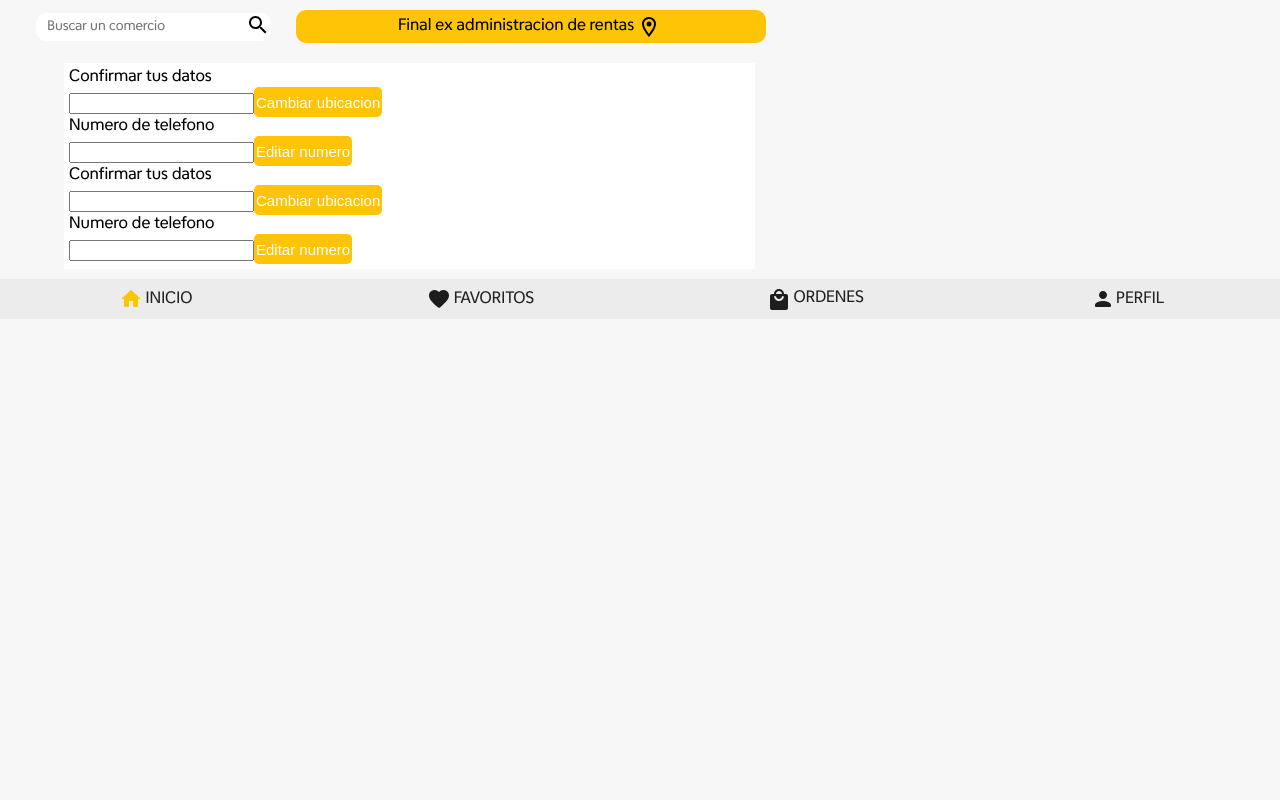
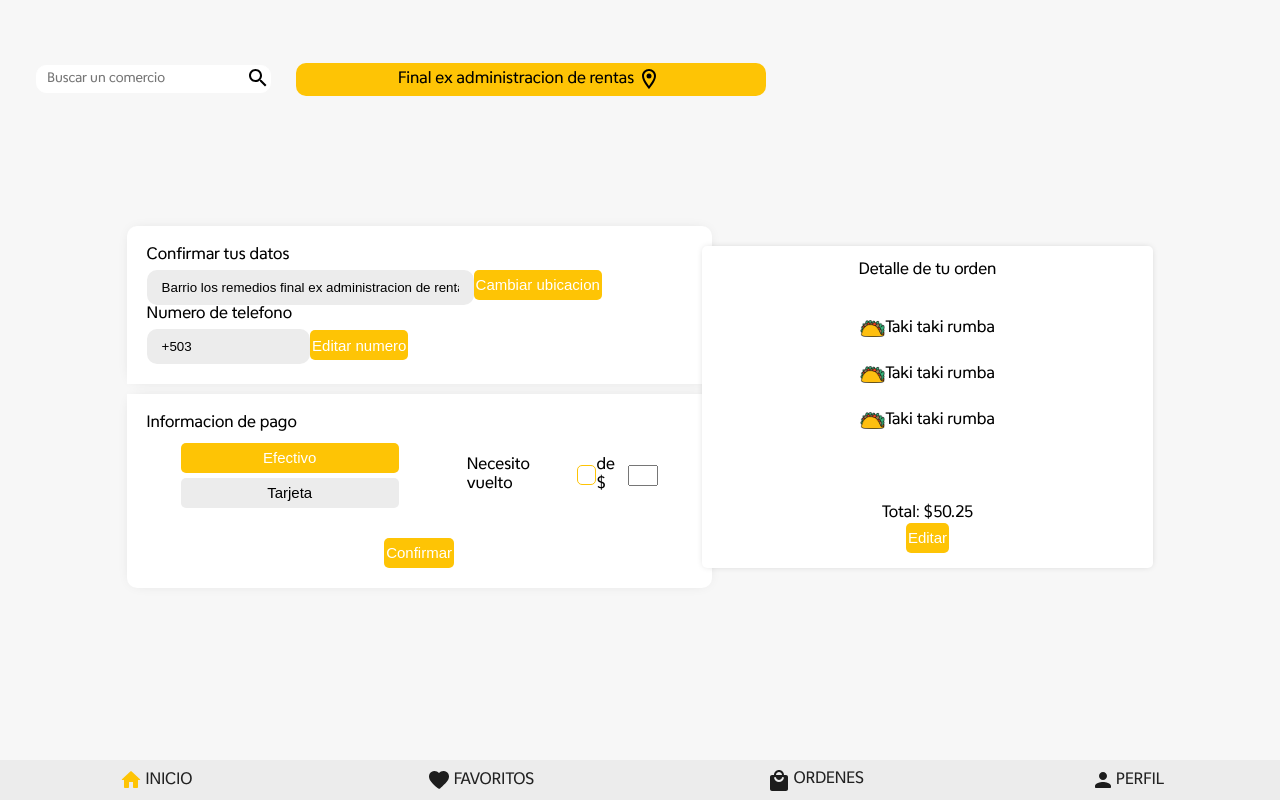
Before and after one commit to Urielch997/DeliveryApp, a React (Create React App) app: page /Ordenes in a window 1280 px wide. Built offline with nearby package versions, Linux system fonts and the light colour scheme; no server answers.

Commit message:
Se agrego ordenes
Se agregaron las ordenes y se corrigieron errores de estilo

```diff
--- a/src/App.css
+++ b/src/App.css
@@ -143,6 +143,8 @@ html {
     width: 90%;
     margin: 0px auto 0px;
     display: flex;
+    justify-content: center;
+    align-items: center;
     flex-wrap: wrap;
     min-height: 100vh;
 }
--- a/src/Screen/Favoritos.js
+++ b/src/Screen/Favoritos.js
@@ -4,7 +4,7 @@ import '../estilos/favoritos.css';
 
 const Favorito=({})=>{
     return(
-    <div className="container">
+    <>
         <div className="titulo-fav">
             <h1>Favoritos</h1>
             <span className="text-orange">Comercio que seleccionaste...</span>
@@ -15,7 +15,7 @@ const Favorito=({})=>{
             <CardFav/>
             <CardFav/>
         </div>
-    </div>
+    </>
     )
 }
 
--- a/src/Screen/Ordenes.js
+++ b/src/Screen/Ordenes.js
@@ -1,5 +1,6 @@
 import React from 'react';
 import '../estilos/ordenes.css';
+import taco from '../img/taco.png';
 
 const Ordenes = () =>{
 
@@ -7,12 +8,13 @@ const Ordenes = () =>{
         <>
             <div className='container-ordenes'>
                 <div className='container-datos-ordenes'>
-                    <div>
+                    <div className='info-order-date'>
+                        <div className='seccion1-order'>
                                 <div>
                                     <label>Confirmar tus datos</label>
                                 </div>
-                            <div>
-                                <input type='text'/>
+                                <div className='form-order'>
+                                    <input type='text' className='input-login w-60' value='Barrio los remedios final ex administracion de renta'/>
                                     <button className='btn-ordenes'>Cambiar ubicacion</button>
                                 </div>
                                 <div>
@@ -20,28 +22,50 @@ const Ordenes = () =>{
                                     <label>Numero de telefono</label>
                                 </div>
                                     <div>
-                                        <input type='text'/>
+                                            <input type='text' className='input-login w-30' value='+503'/>
                                             <button className='btn-ordenes'>Editar numero</button>
                                     </div>
                                 </div>
                             </div>
 
+                            <div className='seccion2-order'>
                                 <div>
-                            <div>
-                                <label>Confirmar tus datos</label>
+                                    <label>Informacion de pago</label>
+                                </div>
+                                <div className='pay-method'>
+                                    <div className='order-colum d-flex'>
+                                            <button className='btn-ordenes'>Efectivo</button>
+                                            <button className='btn-ordenes disabled mt-5'>Tarjeta</button>
+                                    </div>
+                                    <div className='order-colum row'>
+                                        <label>Necesito vuelto</label>
+                                        <input type='checkbox' id='checkbox'/>
+                                        <label className='checkbox-label-order' htmlFor='checkbox'></label>de $<input type='text' className='price-order'/>
+                                    </div>
+
                                 </div>
                                 <div>
-                                <input type='text'/>
-                                <button className='btn-ordenes'>Cambiar ubicacion</button>
+                                    <div className='footer-order-info'>
+                                            <button className='btn-ordenes'>Confirmar</button>
                                     </div>
+                                </div>
+                            </div>
+                        </div>
+
+                        <div className='detail-order'>
+                            <div className='titulo-detail'><label>Detalle de tu orden</label></div>
                             <div>
-                            <div>
-                                <label>Numero de telefono</label>
+                                <ul className="list-order">
+                                    <li><img src={taco} className='tacoimg'/>Taki taki rumba</li>
+                                    <li><img src={taco} className='tacoimg'/>Taki taki rumba</li>
+                                    <li><img src={taco} className='tacoimg'/>Taki taki rumba</li>
+                                </ul>
+                                <div className='text-center'>
+                                    <label >Total: $50.25</label>
                                 </div>
-                                <div>
-                                        <input type='text'/>
-                                        <button className='btn-ordenes'>Editar numero</button>
                             </div>
+                            <div className='footer-datil'>
+                                <button className="btn-ordenes">Editar</button>
                             </div>
                         </div>
                 </div>
--- a/src/estilos/favoritos.css
+++ b/src/estilos/favoritos.css
@@ -1,7 +1,3 @@
-.container{
-    display: block !important;
-}
-
 .card-fav{
     display: flex;
     width: 45%;
--- a/src/estilos/ordenes.css
+++ b/src/estilos/ordenes.css
@@ -5,8 +5,11 @@
 
 .container-datos-ordenes{
     padding: 5px;
-    width: 60%;
-    background: #fff;
+    width: 90%;
+    display: flex;
+    margin:0px auto;
+    justify-content: center;
+    align-items: center;
 }
 
 .btn-ordenes{
@@ -17,3 +20,140 @@
     padding: 1px 2px;
     height: 30px;
 }
+
+.seccion2-order{
+    margin-top: 10px;
+}
+
+.seccion2-order, .seccion1-order{
+    background: #fff;
+    padding: 20px;
+    box-shadow: 0px 0px 15px -7px rgba(0,0,0, 0.2);
+    border-radius:10px 10px 0px 0px;
+}
+
+.seccion2-order{
+    border-radius:0px 0px 10px 10px;
+}
+
+.detail-order{
+    background: #fff;
+    padding: 15px;
+    margin-left: -10px;
+    border-radius: 5px;
+    box-shadow: 0px 0px 7px -2px rgba(0,0,0, 0.2);
+}
+
+.info-order-date{
+    width: 60%;
+}
+
+.tacoimg{
+    width: 25px;
+    height: 25px;
+}
+
+
+.form-order{
+    display: flex;
+    align-items: center;
+}
+
+
+.w-60{
+    width: 60%;
+}
+
+.w-30{
+    width: 30%;
+}
+
+.pay-method{
+    display: flex;
+    width: 100%;
+    margin-top: 10px;
+    align-items: center;
+    justify-content: space-around;
+}
+
+.checkbox-label-order{
+    width: 20px;
+    height: 20px;
+    border-radius: 5px;
+    border:1px solid #fec405;
+}
+
+#checkbox{
+    display: none;
+}
+
+#checkbox:checked ~ .checkbox-label-order{
+    background: url('../img/checkmark.png') #fec405;
+    background-size: 100% 100%;
+}
+
+.mt-5{
+    margin-top: 5px;
+}
+
+.order-colum{
+    width: 40%;
+}
+
+.d-flex{
+    display: flex;
+    flex-direction: column;
+}
+
+.row{
+    display: flex;
+    flex-direction: row;
+    justify-content: space-around;
+    align-items: center;
+    width: 35%;
+}
+
+
+.price-order{
+    width: 30px;
+}
+
+.disabled{
+    background: #ececec;
+    color:#000;
+}
+
+.footer-order-info{
+    display: flex;
+    margin-top: 30px;
+    justify-content: center;
+    align-items: center;
+    width: 100%;
+    height: 60%;
+}
+
+.list-order{
+    background: transparent;
+    display: block;
+}
+
+.list-order > li{
+    width: 100%;
+    margin-top: 10px;
+}
+
+.titulo-detail{
+    width: 100%;
+    text-align: center;
+}
+
+.text-center{
+    margin-top:60px;
+    width: 100%;
+    text-align: center;
+}
+
+.footer-datil{
+    width: 100%;
+    text-align: center;
+}
```
Also changed, not shown: src/img/checkmark.png (added), src/img/taco.png (added). Lines whose indentation alone changed are shown as unchanged.
